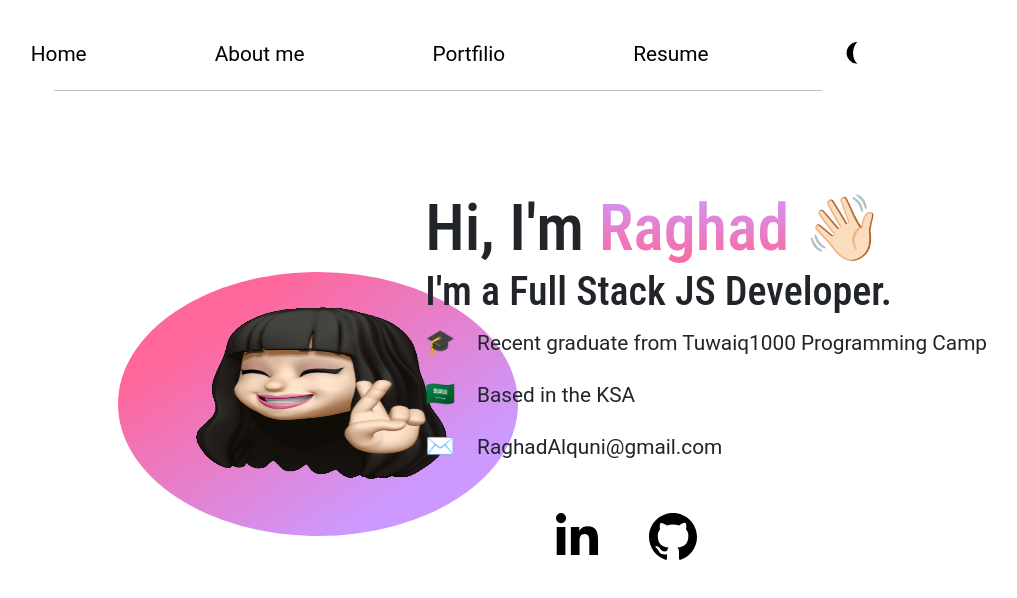
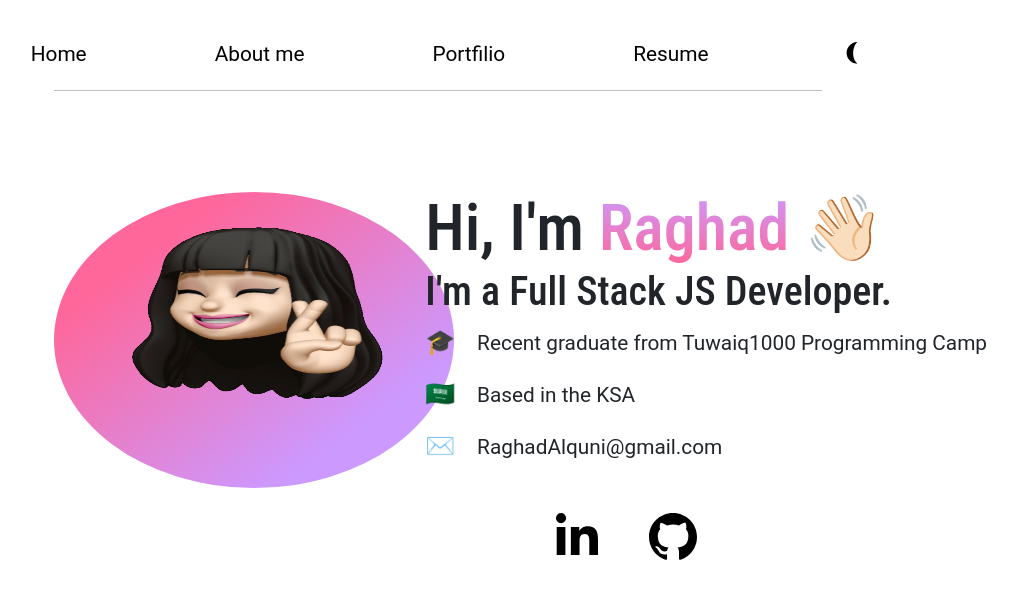
Before and after one commit to raghadquni/Masterpiece, a React (Create React App) app: page / in a window 1280 px wide. Shown: the top 598 px of the page, without its empty margins (202-1219 px from the left). Built offline with nearby package versions, Linux system fonts and the light colour scheme.

Commit message:
portofilo

```diff
--- a/src/Component/About/style.css
+++ b/src/Component/About/style.css
@@ -26,10 +26,9 @@
 .terminal {
     background-color: rgb(25, 24, 28);
     width: 45%;
-    height: 50vh;
+    height: 50%;
     margin: auto;
     margin-top: 10%;
-    padding: 0%;
     border-radius: 0.5rem;
 }
 
--- a/src/Component/Home/style.css
+++ b/src/Component/Home/style.css
@@ -1,10 +1,10 @@
 
  .profileImg {
     background: linear-gradient(to top left, #cc99ff 22%, #ff6699 79%);
-    height: 33vh;
+    height: 37vh;
     width: 400px;
-    margin-top: 17rem;
-    margin-left: 20rem;
+    margin-top: 12rem;
+    margin-left: 16rem;
     border-radius: 50%;
     padding: 2rem;
     position: relative;
```
